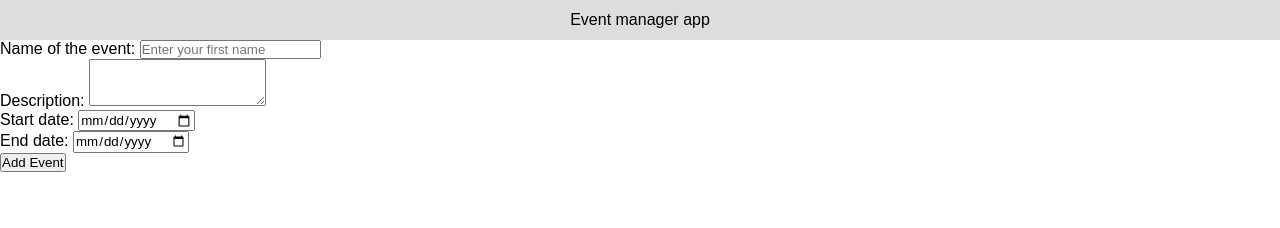
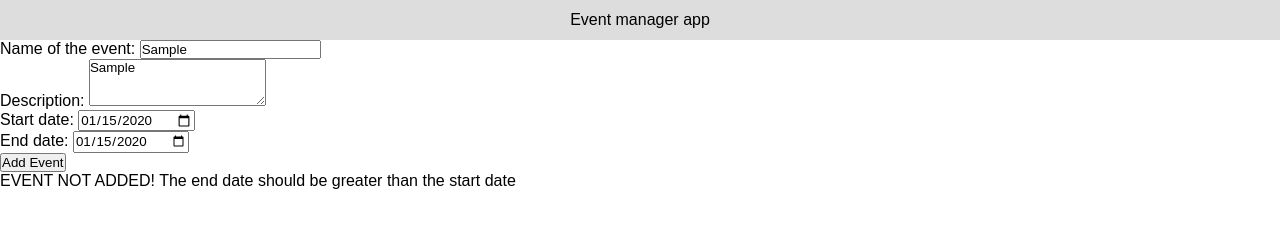
Before and after one commit to pragyes31/Event-Manager-App, a website built with Parcel: page index.html in a window 1280 px wide. Both pictures are taken after typing "Sample", "Sample", "2020-01-15", "2020-01-15" into the empty fields and a click on the button "Add Event". Built offline with nearby package versions, Linux system fonts and the light colour scheme; a web font is replaced by a local one.

Commit message:
dateErrorMsg function added
end date should be greater than start date

```diff
--- a/index.html
+++ b/index.html
@@ -63,6 +63,7 @@
           <div class="event-end-date"></div>
         </div>
       </div>
+      <div id="error-message"></div>
     </div>
 
     <script src="src/index.js"></script>
--- a/src/index.js
+++ b/src/index.js
@@ -9,6 +9,7 @@ const createEventManagerApp = function() {
   const startDateInput = document.querySelector("#start-date-input");
   const endDateInput = document.querySelector("#end-date-input");
   const addEventBtn = document.querySelector("#add-event-button");
+  const errorMessage = document.querySelector("#error-message");
   const eventsListArray = [];
   const generateEventItem = () => {
     let eventItemDiv = document.createElement("div");
@@ -55,13 +56,21 @@ const createEventManagerApp = function() {
     populateEventItem(title, description, startDate, endDate);
     resetEventForm();
   };
+  const dateErrorMsg = () => {
+    errorMessage.innerHTML =
+      "EVENT NOT ADDED! The end date should be greater than the start date";
+  };
   const addEventToPage = () => {
-    addEventItemObject(
-      titleInput.value,
-      descriptionInput.value,
-      startDateInput.value,
-      endDateInput.value
-    );
+    let startDateObj = new Date(startDateInput.value);
+    let endDateObj = new Date(endDateInput.value);
+    endDateObj - startDateObj > 0
+      ? addEventItemObject(
+          titleInput.value,
+          descriptionInput.value,
+          startDateInput.value,
+          endDateInput.value
+        )
+      : dateErrorMsg();
   };
   eventDetailsForm.addEventListener(
     "submit",
```
